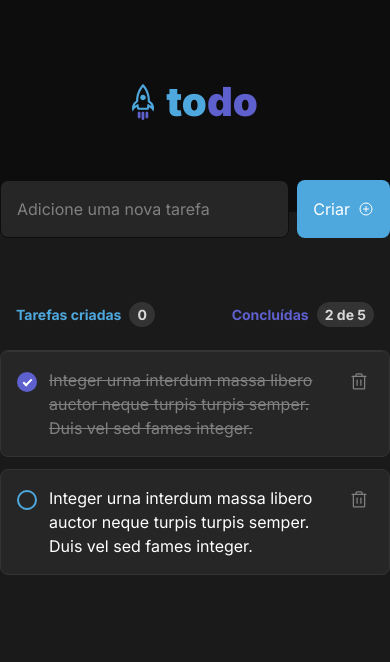
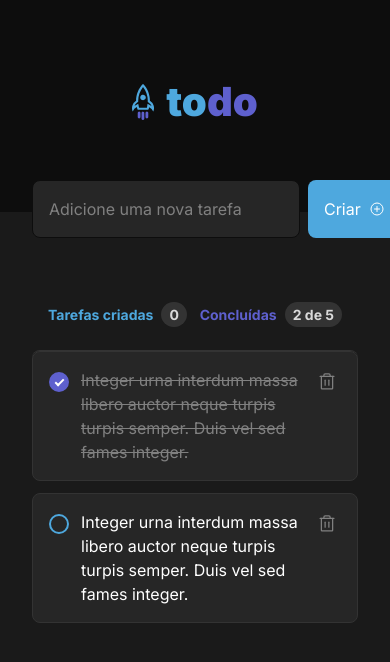
Before and after one commit to claudioalberto/todo-list-app, a React (Vite) app: page / in a window 390 px wide. Shown: the top 662 px of the page. Built offline with nearby package versions, Linux system fonts and the light colour scheme.

Commit message:
Add padding on mobile to better responsive design

```diff
--- a/src/App.tsx
+++ b/src/App.tsx
@@ -8,7 +8,7 @@ function App() {
   return (
     <div className="">
       <Header />
-      <main className="mx-auto max-w-[738px] -mt-8">
+      <main className="mx-auto max-w-[738px] -mt-8 px-8 md:px-0">
         <form
           className="flex"
         >
```
